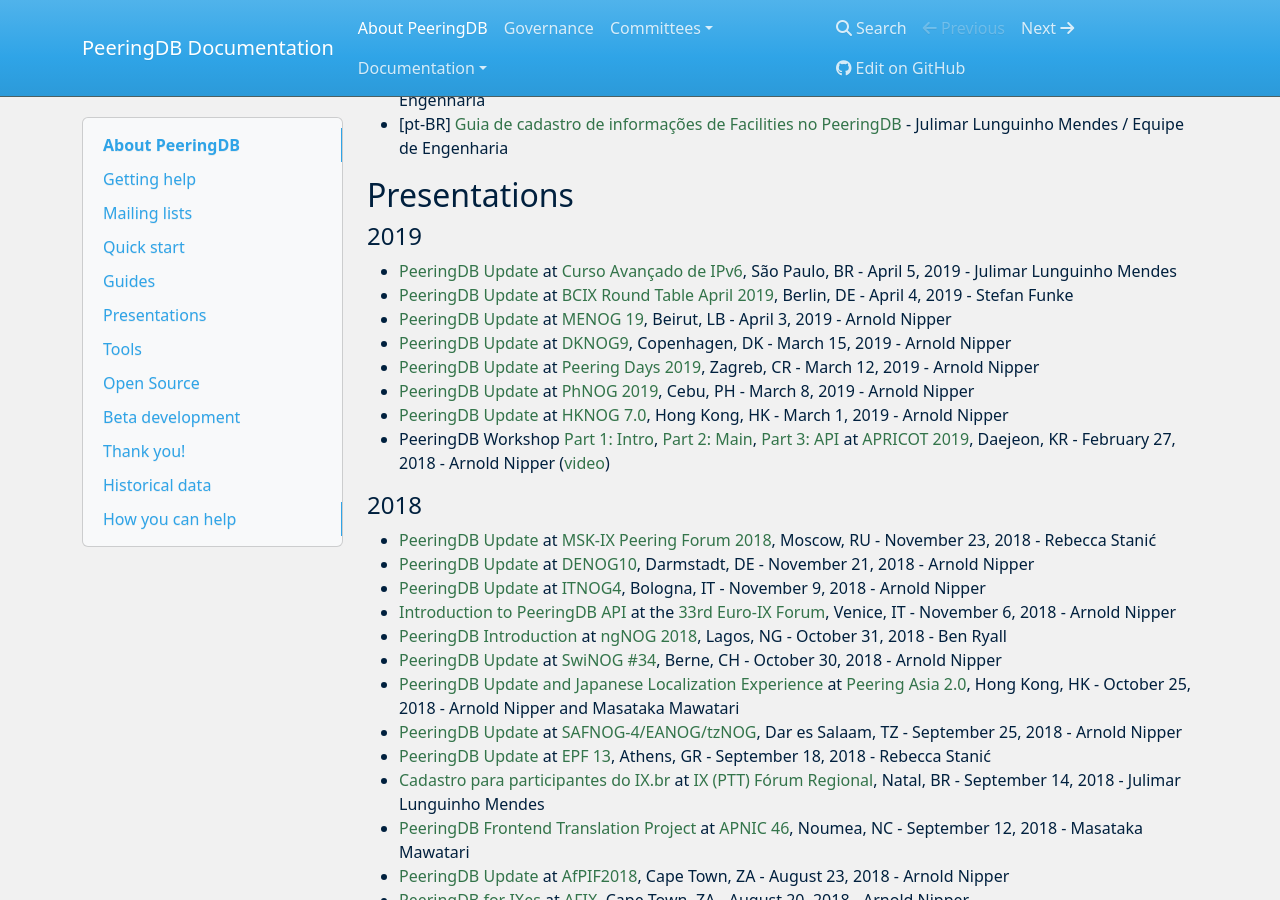
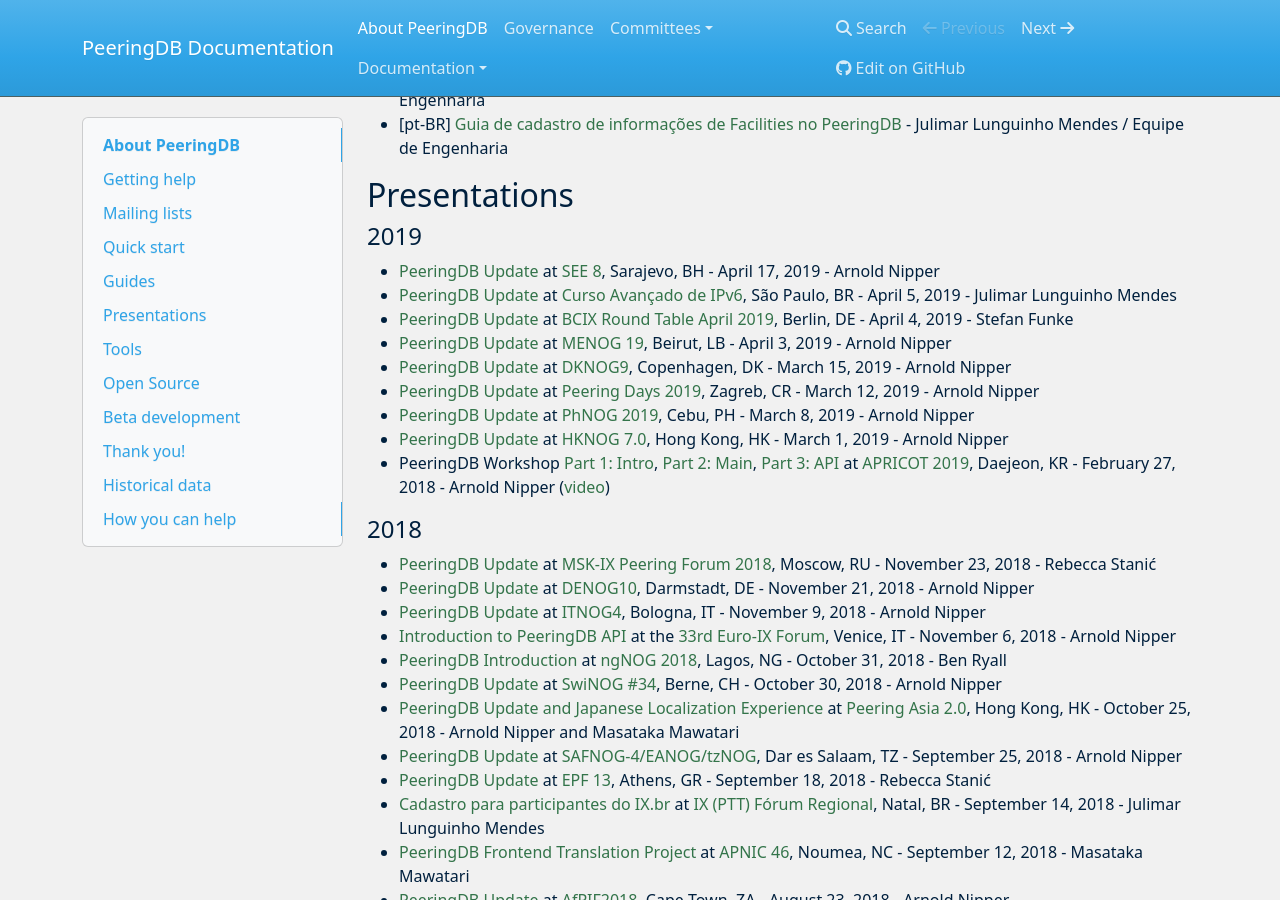
Before and after one commit to peeringdb/docs, an MkDocs documentation site: the page built from docs/index.md, in a window 1280 px wide and 900 px high, scrolled down 1273 px. Built offline with MkDocs 1.6.1, drawn with Linux system fonts in a browser that asks for light colours; nearby versions of some CDN libraries.

Commit message:
Added Arnold's SEE 8 presentation.

```diff
--- a/docs/index.md
+++ b/docs/index.md
@@ -53,6 +53,7 @@
 
 #### 2019
 
+- [PeeringDB Update](presentation/20190417-SEE8-Arnold-Nipper.pdf) at [SEE 8](https://www.ripe.net/participate/meetings/regional-meetings/see/see-8), Sarajevo, BH - April 17, 2019 - Arnold Nipper
 - [PeeringDB Update](presentation/20190405-PeeringDB-Update-Curso-IPv6.pdf) at [Curso Avançado de IPv6](https://cursoseventos.nic.br/curso/curso-avancado-ipv6/), São Paulo, BR - April 5, 2019 - Julimar Lunguinho Mendes
 - [PeeringDB Update](presentation/20190404-BCIX-1-Roundtable-Stefan-Funke.pdf) at [BCIX Round Table April 2019](https://www.facebook.com/events/2386787348000284/), Berlin, DE - April 4, 2019 - Stefan Funke
 - [PeeringDB Update](presentation/20190403-MENOG19-Arnold-Nipper-V2.pdf) at [MENOG 19](https://www.menog.org/meetings/menog-19/), Beirut, LB - April 3, 2019 - Arnold Nipper
```
Also changed, not shown: 1 other file.
